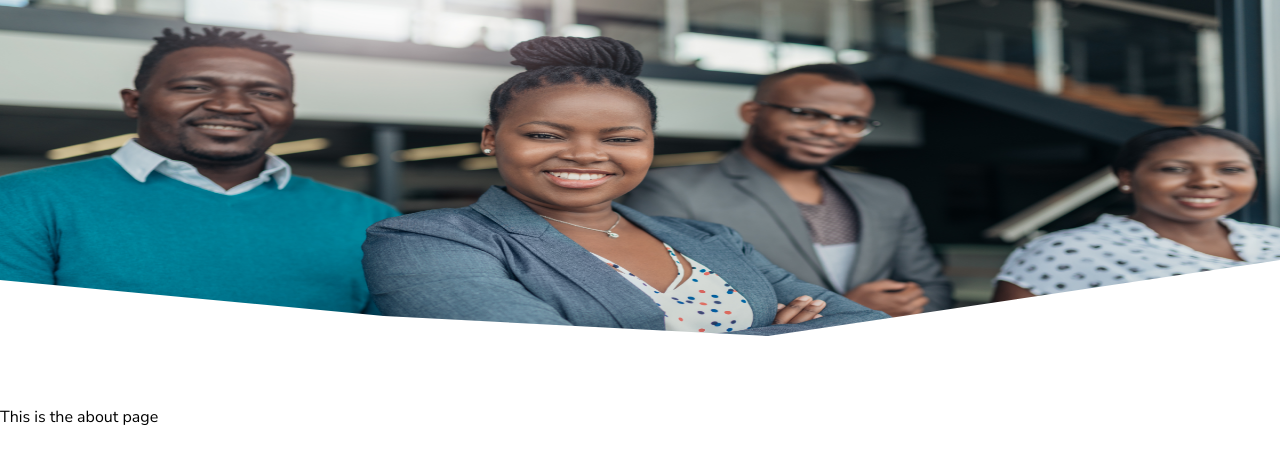
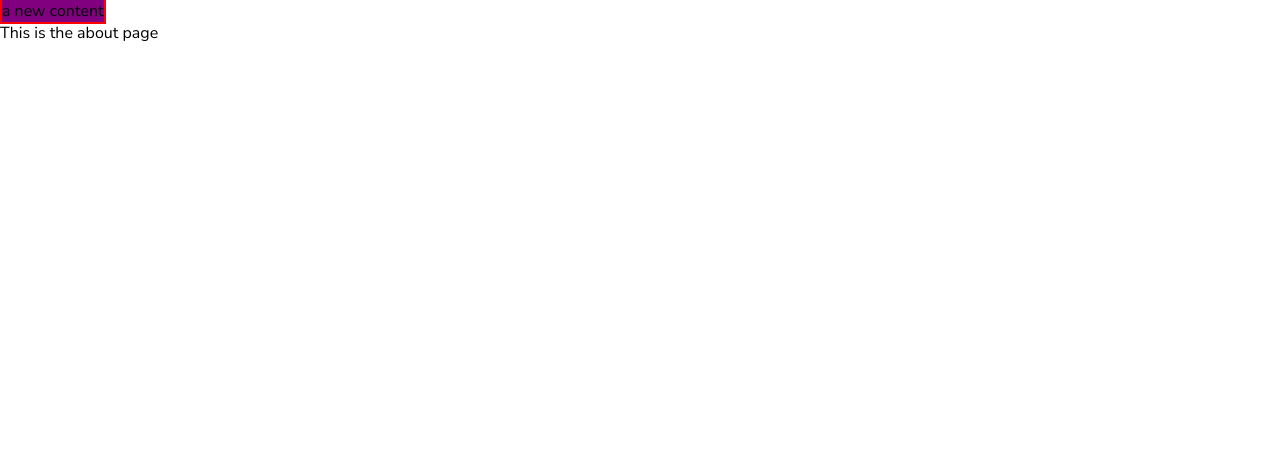
Before and after one commit to blossom-babs/hr-landing-page, a React (Create React App) app: page / in a window 1280 px wide. Shown: the top 464 px of the page. Built offline with nearby package versions, Linux system fonts and the light colour scheme.

Commit message:
set up project enviroment

```diff
--- a/src/components/Header.jsx
+++ b/src/components/Header.jsx
@@ -15,8 +15,8 @@ clipPath: `polygon(50% 0%,
 
     }
     return(
-        <header className="header">
-            <img className="header__image" style={bgStyle} src={`${HeaderImage}`} alt=""/>
+        <header src={`${HeaderImage}`} className="header">
+            <img className="header__image" style={bgStyle}  alt=""/>
         </header>
     )
 }
--- a/src/styles/sections/_header.scss
+++ b/src/styles/sections/_header.scss
@@ -1,7 +1,11 @@
 .header{
+    // width: 100%;
+    // height: 400px;
 
-    &__image{
-        width: 100%;
-        height: 400px;
+    &::after{
+        content: 'a new content';
+        border: 2px solid red;
+        background-color: purple;
     }
+
 }
```
